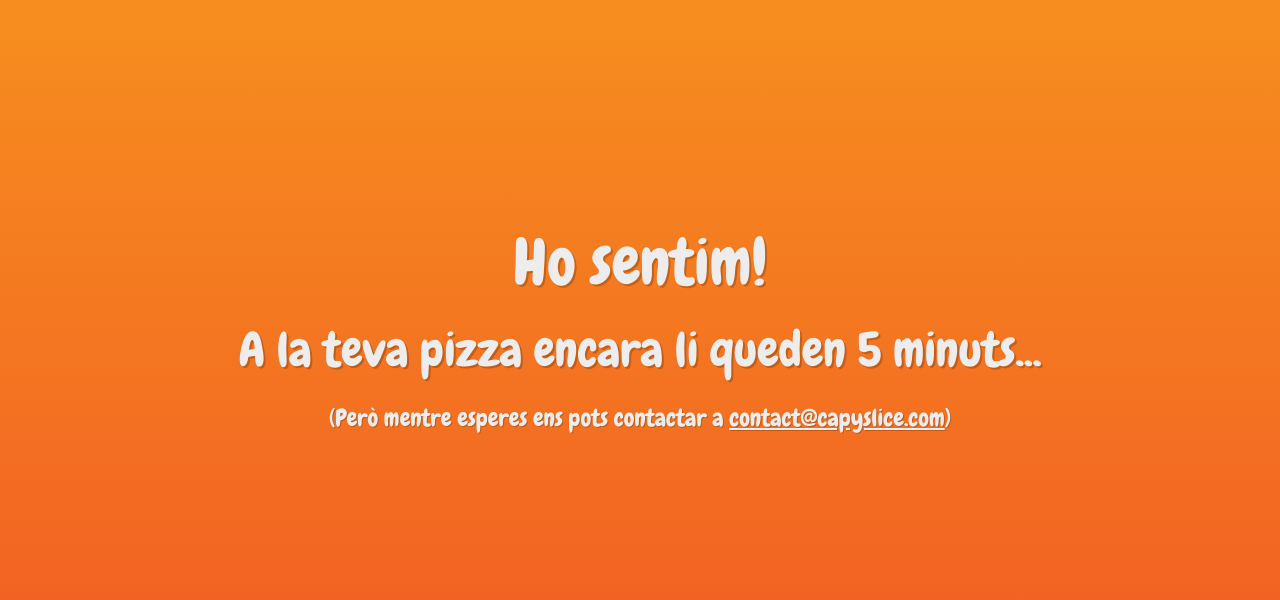
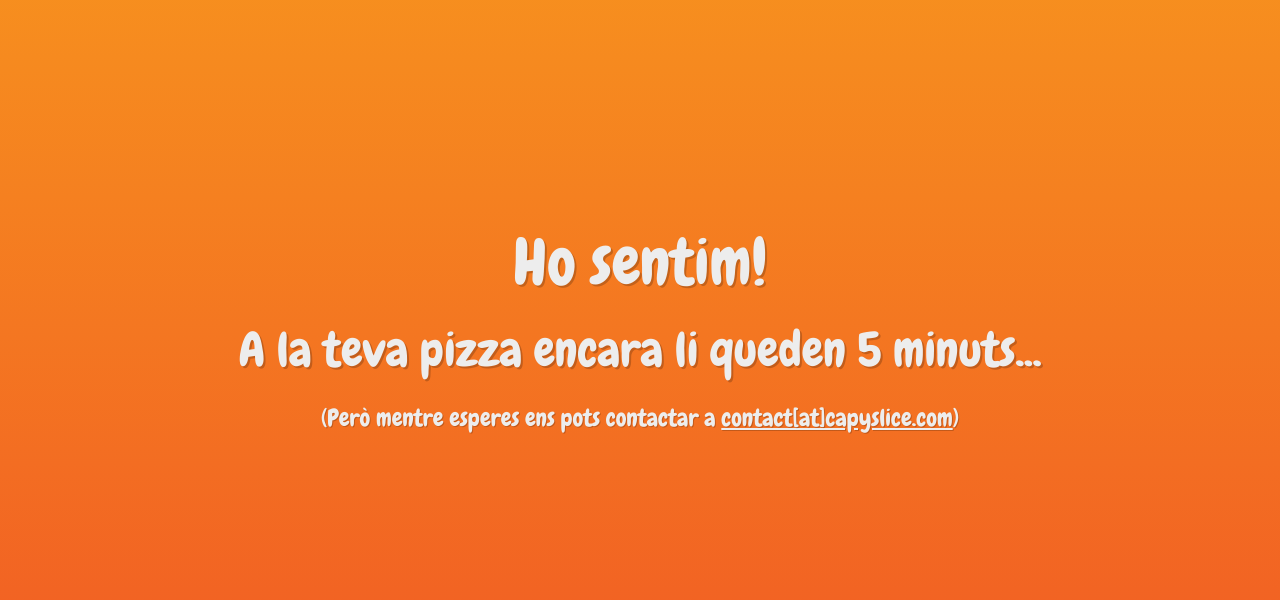
Before and after one commit to CapySlice/landing, a Gatsby site: page / in a window 1280 px wide. Shown: the part 70-670 px from the top of the page. Built offline with nearby package versions, Linux system fonts and the light colour scheme; Gatsby itself is replaced by a stand-in of ours.

Commit message:
removed @ for bots@

```diff
--- a/src/pages/index.tsx
+++ b/src/pages/index.tsx
@@ -105,7 +105,7 @@ const IndexPage: React.FC<PageProps> = () => {
         <Subtitle>{texts[selectedLang][Text.SUBTITLE]}...</Subtitle>
         <Contact>
           ({texts[selectedLang][Text.CONTACT]}{" "}
-          <a href="mailto:contact@capyslice.com">contact@capyslice.com</a>)
+          <a href="mailto:contact@capyslice.com">contact[at]capyslice.com</a>)
         </Contact>
       </Wrapper>
     </Main>
```
